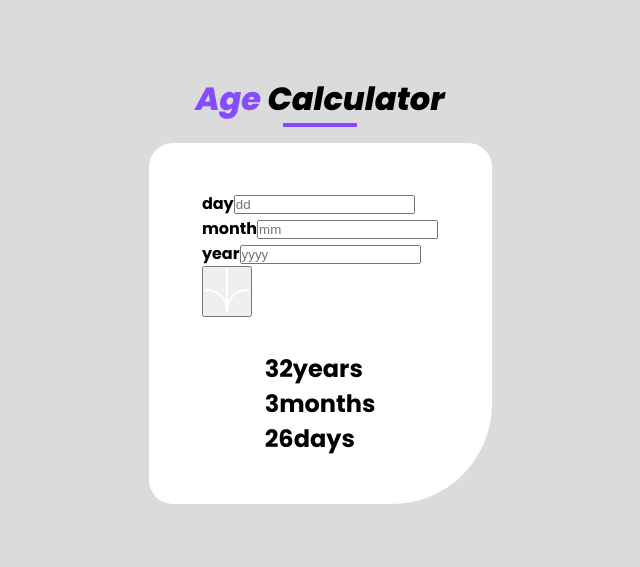
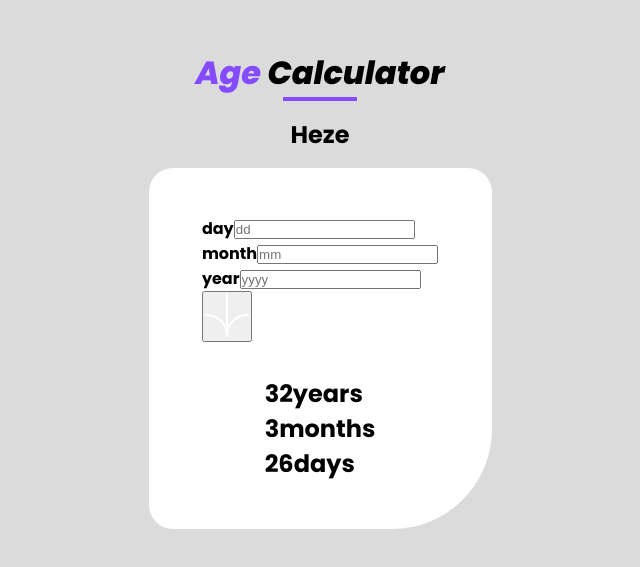
Before and after one commit to Hcmwebs/age-calculator-app, a React (Vite) app: page / in a window 1280 px wide. Shown: the part 111-678 px from the top of the page, without its empty margins (320-960 px from the left). Built offline with nearby package versions, Linux system fonts and the light colour scheme.

Commit message:
added context file and global custom hook to access all the states where necessary

```diff
--- a/src/App.jsx
+++ b/src/App.jsx
@@ -1,11 +1,19 @@
 import React from 'react'
 import styled from 'styled-components'
 import { Form, Title } from './components'
+import GlobalStyles from './GlobalStyles'
+import { useGlobalContext } from './context/appContext'
 
 const App = () => {
+	const { name } = useGlobalContext()
+
 	return (
+		<>
+			<GlobalStyles />
+
 			<div className='container'>
 				<Title />
+				<h2>{name}</h2>
 				<Wrapper>
 					<Form />
 					<div className='age'>
@@ -27,6 +35,7 @@ const App = () => {
 					</div>
 				</Wrapper>
 			</div>
+		</>
 	)
 }
 
--- /dev/null
+++ b/src/context/appContext.jsx
@@ -0,0 +1,10 @@
+import React, { createContext, useContext, useState, useEffect } from 'react'
+
+const GlobalContext = createContext()
+
+const AppContext = ({ children }) => {
+  const [name, setName] = useState('Heze')
+	return <GlobalContext.Provider value={{name, setName}}>{children}</GlobalContext.Provider>
+}
+const useGlobalContext = () => useContext(GlobalContext)
+export { AppContext, useGlobalContext }
--- a/src/main.jsx
+++ b/src/main.jsx
@@ -1,11 +1,12 @@
 import React from 'react'
 import ReactDOM from 'react-dom/client'
-import App from './App.jsx';
-import GlobalStyles from './GlobalStyles.jsx';
+import App from './App.jsx'
+import { AppContext } from './context/appContext.jsx'
 
 ReactDOM.createRoot(document.getElementById('root')).render(
-  <React.StrictMode>
-   <GlobalStyles />
-    <App />
-  </React.StrictMode>,
+	<React.StrictMode>
+		<AppContext>
+			<App />
+		</AppContext>
+	</React.StrictMode>
 )
```
Lines whose indentation alone changed are shown as unchanged.
